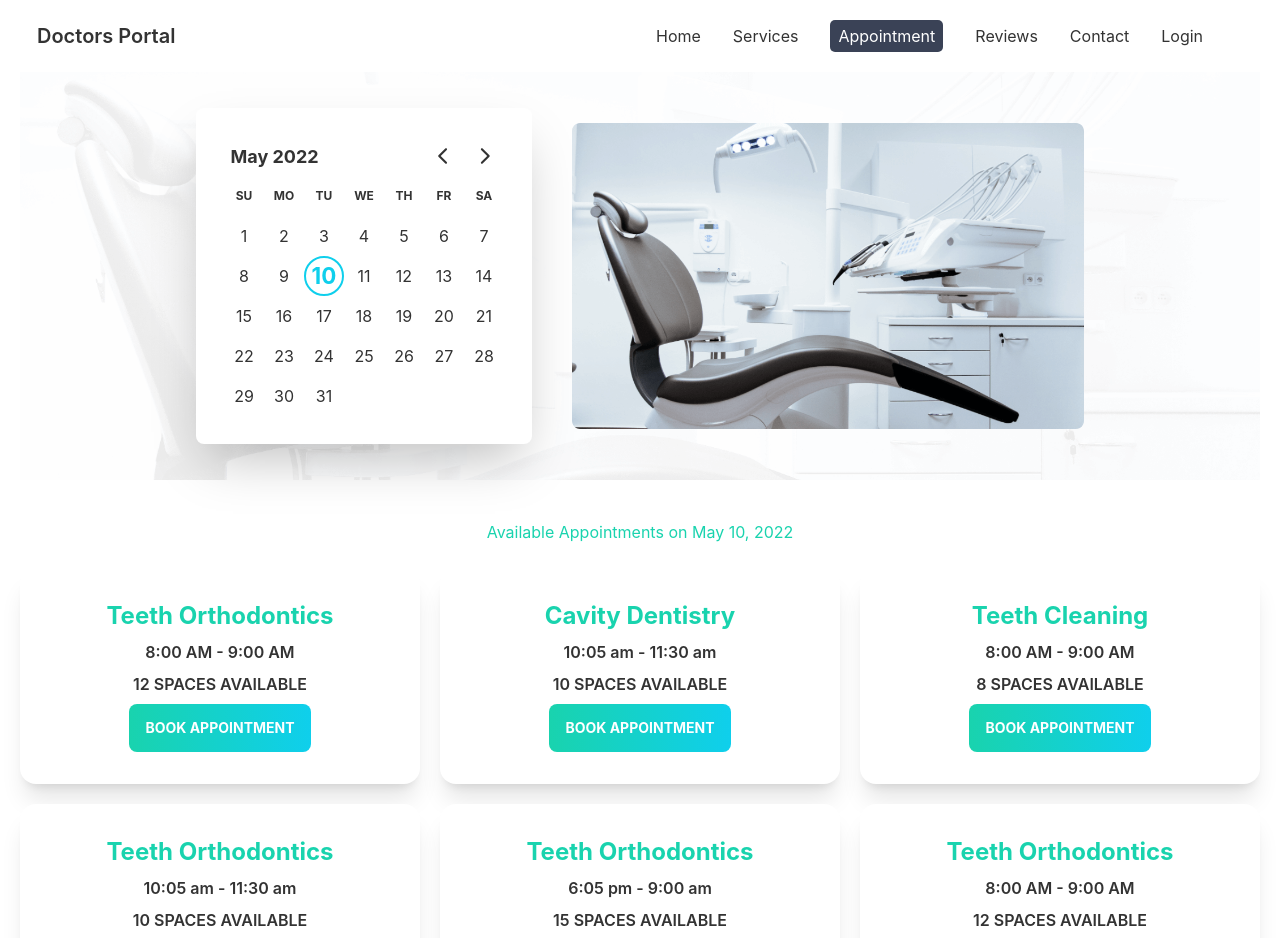
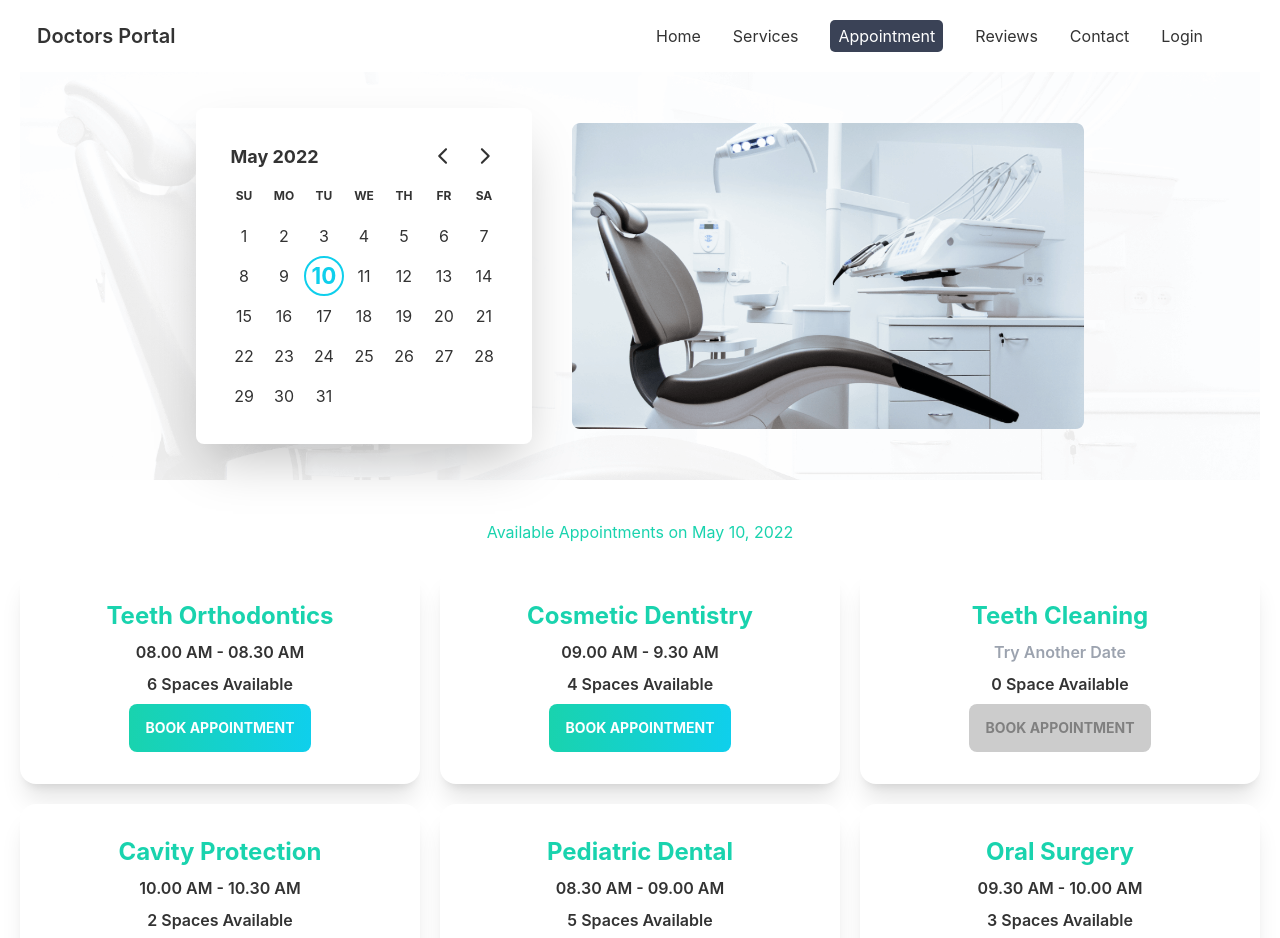
Before and after one commit to Developer-Barsha/Doctors-Portal-Client, a React (Create React App) app: page /appointment in a window 1280 px wide. Shown: the top 938 px of the page. Built offline with nearby package versions, Linux system fonts and the light colour scheme.

Commit message:
apoointments done

```diff
--- /dev/null
+++ b/public/services.json
@@ -0,0 +1,57 @@
+[
+    {
+      "_id": 1,
+      "name": "Teeth Orthodontics",
+      "slots": [
+        "08.00 AM - 08.30 AM",
+        "08.30 AM - 09.00 AM",
+        "09.00 AM - 9.30 AM",
+        "09.30 AM - 10.00 AM",
+        "10.00 AM - 10.30 AM",
+        "10.30 AM - 11.00 AM"
+      ]
+    },
+    {
+      "_id": 2,
+      "name": "Cosmetic Dentistry",
+      "slots": [
+        "09.00 AM - 9.30 AM",
+        "09.30 AM - 10.00 AM",
+        "10.00 AM - 10.30 AM",
+        "10.30 AM - 11.00 AM"
+      ]
+    },
+    {
+      "_id": 3,
+      "name": "Teeth Cleaning",
+      "slots": []
+    },
+    {
+      "_id": 4,
+      "name": "Cavity Protection",
+      "slots": [
+        "10.00 AM - 10.30 AM",
+        "10.30 AM - 11.00 AM"
+      ]
+    },
+    {
+      "_id": 5,
+      "name": "Pediatric Dental",
+      "slots": [
+        "08.30 AM - 09.00 AM",
+        "09.00 AM - 9.30 AM",
+        "09.30 AM - 10.00 AM",
+        "10.00 AM - 10.30 AM",
+        "10.30 AM - 11.00 AM"
+      ]
+    },
+    {
+      "_id": 6,
+      "name": "Oral Surgery",
+      "slots": [
+        "09.30 AM - 10.00 AM",
+        "10.00 AM - 10.30 AM",
+        "10.30 AM - 11.00 AM"
+      ]
+    }
+  ]
--- a/src/Pages/Appointment/AvailableAppointments.js
+++ b/src/Pages/Appointment/AvailableAppointments.js
@@ -1,61 +1,28 @@
-import React from 'react';
-import SharedBtn from './../Shared/SharedBtn';
+import React, { useState, useEffect } from 'react';
 import { format } from 'date-fns';
 
-const AvailableAppointments = ({date}) => {
-    const appointments = [
-        {
-            id: 1,
-            name: 'Teeth Orthodontics',
-            time: '8:00 AM - 9:00 AM',
-            seats: '12 SPACES AVAILABLE'
-        },
-        {
-            id: 2,
-            name: 'Cavity Dentistry',
-            time: '10:05 am - 11:30 am',
-            seats: '10 SPACES AVAILABLE'
-        },
-        {
-            id: 3,
-            name: 'Teeth Cleaning',
-            time: '8:00 AM - 9:00 AM',
-            seats: '8 SPACES AVAILABLE'
-        },
-        {
-            id: 4,
-            name: 'Teeth Orthodontics',
-            time: '10:05 am - 11:30 am',
-            seats: '10 SPACES AVAILABLE'
-        },
-        {
-            id: 5,
-            name: 'Teeth Orthodontics',
-            time: '6:05 pm - 9:00 am',
-            seats: '15 SPACES AVAILABLE'
-        },
-        {
-            id: 6,
-            name: 'Teeth Orthodontics',
-            time: '8:00 AM - 9:00 AM',
-            seats: '12 SPACES AVAILABLE'
-        },
-    ]
+const AvailableAppointments = ({ date }) => {
     const selectedDate = date ? date : new Date();
+    const [services, setServices] = useState([]);
+    useEffect(() => {
+        fetch('services.json')
+            .then(res => res.json())
+            .then(data => setServices(data))
+    }, [])
 
     return (
         <section>
             <h2 className="pt-10 text-secondary text-center">Available Appointments on {format(selectedDate, 'PP')}</h2>
             <div className='grid sm:grid-cols-1 md:grid-cols-2 lg:grid-cols-3 gap-5 py-6'>
                 {
-                    appointments.map(appointment =>
-                        <div className="card text-center card-animate bg-base-100 shadow-xl" key={appointment.id}>
+                    services.map(appointment =>
+                        <div className="card text-center card-animate bg-base-100 shadow-xl" key={appointment?._id}>
                             <div className="card-body justify-center">
-                                <h2 className="font-bold text-2xl text-secondary">{appointment.name}</h2>
-                                <p className='font-semibold'>{appointment.time}</p>
-                                <p className='font-semibold'>{appointment.seats}</p>
+                                <h2 className="font-bold text-2xl text-secondary">{appointment?.name}</h2>
+                                <p className='font-semibold'>{appointment?.slots.length > 0 ? appointment?.slots[0] : <span className='text-gray-400'>Try Another Date</span>}</p>
+                                <p className='font-semibold'>{appointment?.slots.length} {appointment?.slots.length > 1 ? 'Spaces' : 'Space'} Available</p>
                                 <div className="card-actions justify-center">
-                                    <SharedBtn name={'Book Appointment'} />
+                                    <button disabled={appointment.slots.length===0} className={'relative shared-button btn btn-primary border-0 text-white font-bold bg-gradient-to-r to-primary from-secondary hover:text-primary'}><h1>Book Appointment</h1></button>
                                 </div>
                             </div>
                         </div>)
--- a/src/Pages/Home/Banner/Banner.css
+++ b/src/Pages/Home/Banner/Banner.css
@@ -27,7 +27,7 @@
     z-index: 1000;
 }
 
-.shared-button:hover:before{
+.shared-button:not([disabled]):hover:before{
     position: absolute;
     content: "";
     width: 200%;
@@ -40,6 +40,11 @@
     inset: -3px;
 }
 
+.shared-button:disabled{
+  background: #cccccc;
+  color: gray;
+}
+
 @keyframes roll{
     0%{
         transform: rotate(0deg);
@@ -47,11 +52,6 @@
     100%{
         transform: rotate(360deg);
     }
-}
-
-.custom-selected{
-    color: #0FCFEC;
-    border: 10px solid #19D3AE;
 }
 
 @media only screen and (max-width:800px) {
```
